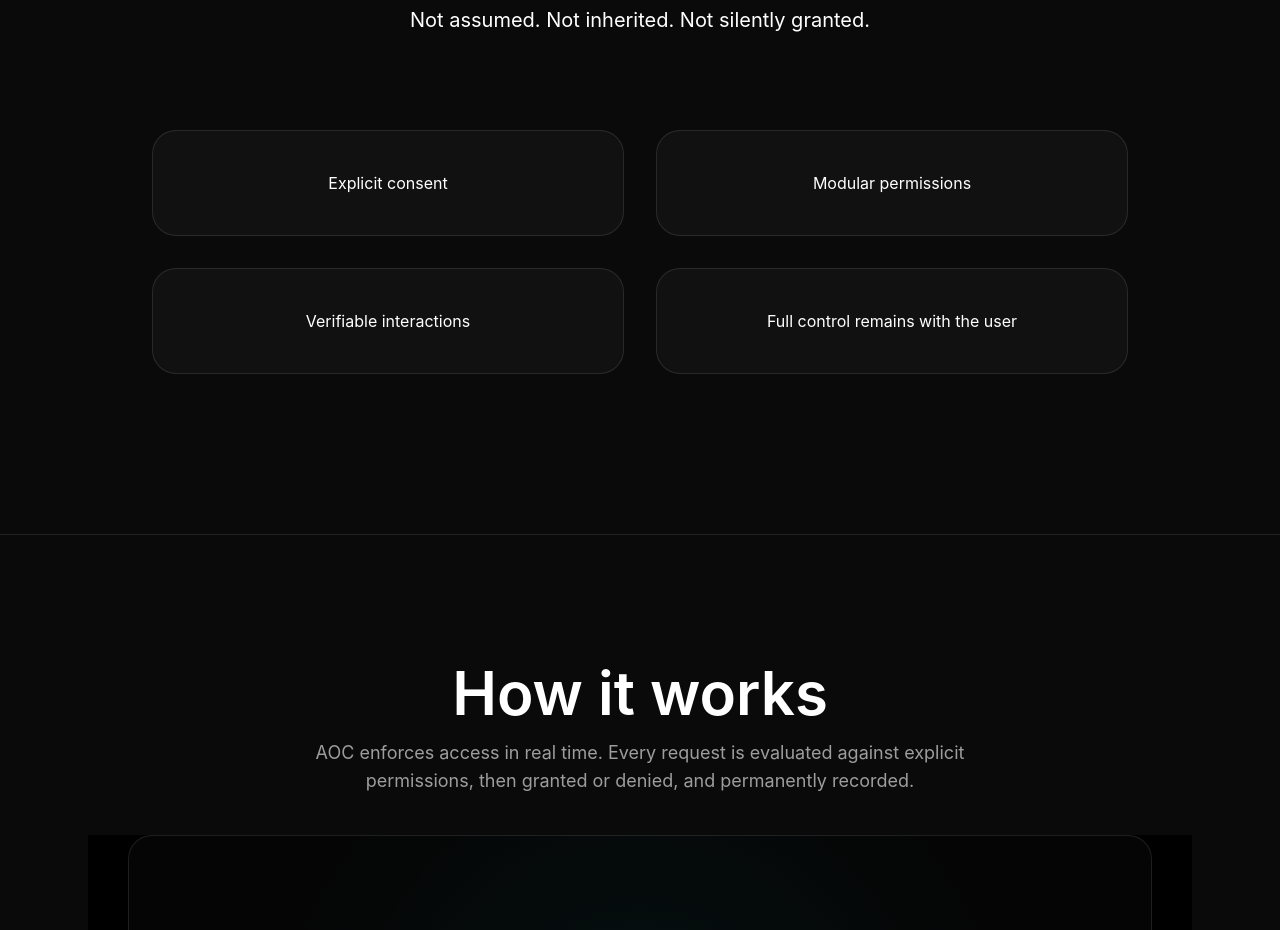
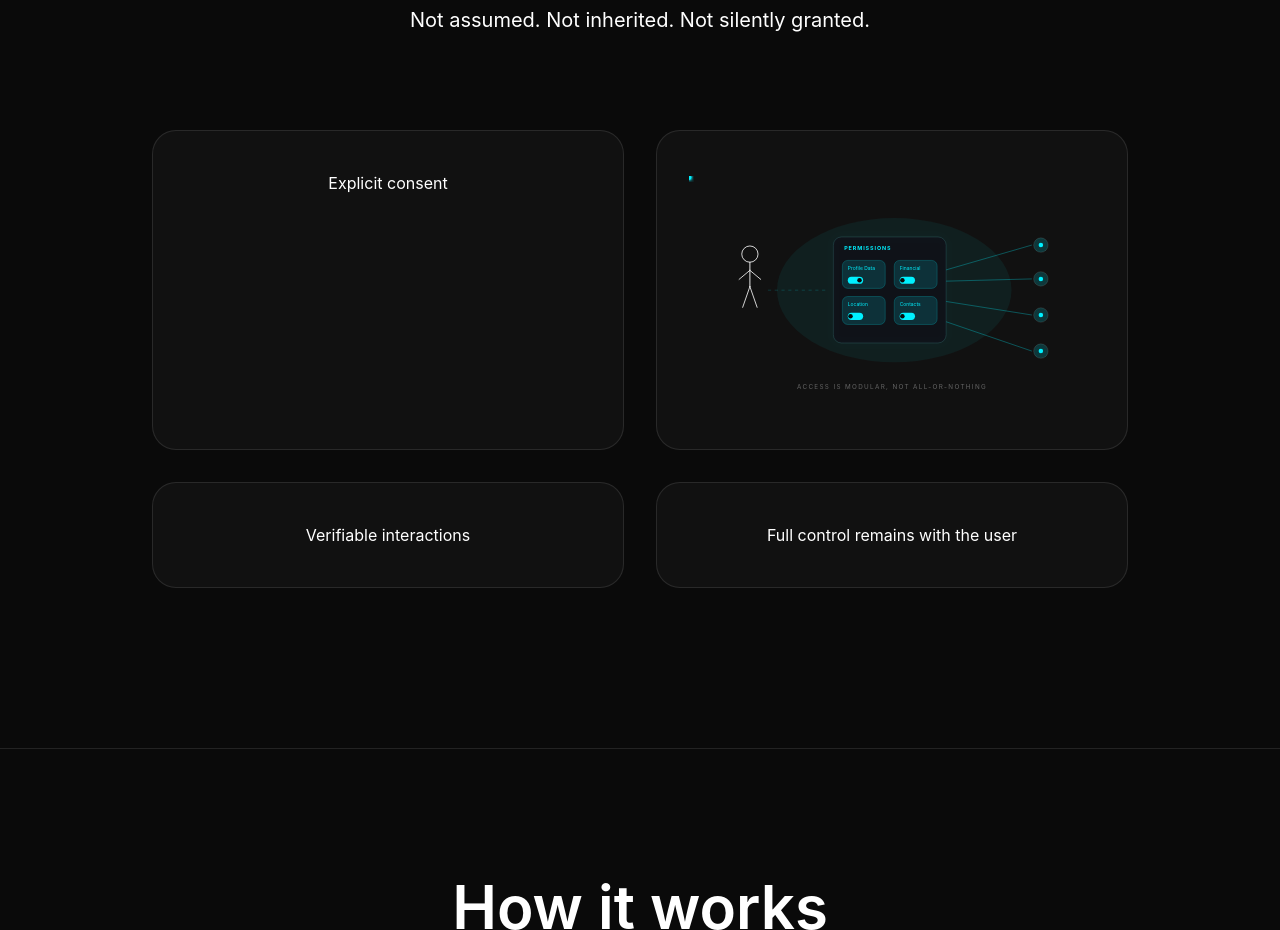
Before and after one commit to Architects-of-Change-Protocol/Architects_of_Change_Protocol, a React (Vite) app in the folder frontend/app/: page / in a window 1280 px wide. Shown: the part 2440-3370 px from the top of the page. Built offline with nearby package versions, Linux system fonts and the light colour scheme.

Commit message:
Add modular permissions solution animation

```diff
--- a/frontend/app/src/landing/AocLandingPage.tsx
+++ b/frontend/app/src/landing/AocLandingPage.tsx
@@ -5,6 +5,7 @@ import { DataPipelineAnimation } from './components/DataPipelineAnimation';
 import { ImplicitConsentAnimation } from './components/ImplicitConsentAnimation';
 import { InvisibleAccessAnimation } from './components/InvisibleAccessAnimation';
 import { BlindTrustAnimation } from './components/BlindTrustAnimation';
+import { ModularPermissionsAnimation } from './components/ModularPermissionsAnimation';
 
 export const renderAocLandingPage = () => {
   return (
@@ -121,9 +122,7 @@ export const renderAocLandingPage = () => {
             <article className="bg-white/[0.03] border border-white/10 rounded-3xl p-10 hover:-translate-y-1 transition">
               Explicit consent
             </article>
-            <article className="bg-white/[0.03] border border-white/10 rounded-3xl p-10 hover:-translate-y-1 transition">
-              Modular permissions
-            </article>
+            <article className="bg-white/[0.03] border border-white/10 rounded-3xl p-8 hover:-translate-y-1 transition flex items-center justify-center min-h-[320px]"><ModularPermissionsAnimation /></article>
             <article className="bg-white/[0.03] border border-white/10 rounded-3xl p-10 hover:-translate-y-1 transition">
               Verifiable interactions
             </article>
--- /dev/null
+++ b/frontend/app/src/landing/components/ModularPermissionsAnimation.tsx
@@ -0,0 +1,207 @@
+export function ModularPermissionsAnimation() {
+  return (
+    <div className="w-full max-w-[470px] aspect-[16/9] flex items-center justify-center">
+      <svg viewBox="0 0 900 500" className="w-full h-full">
+        <defs>
+          <filter id="cyanGlow" x="-50%" y="-50%" width="200%" height="200%">
+            <feGaussianBlur stdDeviation="6" result="blur" />
+            <feMerge>
+              <feMergeNode in="blur" />
+              <feMergeNode in="SourceGraphic" />
+            </feMerge>
+          </filter>
+
+          <filter id="softGlow" x="-50%" y="-50%" width="200%" height="200%">
+            <feGaussianBlur stdDeviation="3" result="blur" />
+            <feMerge>
+              <feMergeNode in="blur" />
+              <feMergeNode in="SourceGraphic" />
+            </feMerge>
+          </filter>
+        </defs>
+
+        <rect width="900" height="500" fill="transparent" />
+
+        {/* ambient halo */}
+        <ellipse cx="455" cy="250" rx="260" ry="160" fill="rgba(0,240,255,0.06)">
+          <animate attributeName="rx" values="250;270;250" dur="4s" repeatCount="indefinite" />
+          <animate attributeName="ry" values="150;168;150" dur="4s" repeatCount="indefinite" />
+          <animate attributeName="opacity" values="0.45;0.75;0.45" dur="4s" repeatCount="indefinite" />
+        </ellipse>
+
+        {/* USER */}
+        <g transform="translate(135,170)" stroke="rgba(255,255,255,0.9)" fill="none">
+          <circle cx="0" cy="0" r="18" strokeWidth="2" />
+          <line x1="0" y1="18" x2="0" y2="72" strokeWidth="2.2" strokeLinecap="round" />
+          <line x1="0" y1="36" x2="-24" y2="56" strokeWidth="2" strokeLinecap="round" />
+          <line x1="0" y1="36" x2="24" y2="56" strokeWidth="2" strokeLinecap="round" />
+          <line x1="0" y1="72" x2="-16" y2="118" strokeWidth="2" strokeLinecap="round" />
+          <line x1="0" y1="72" x2="16" y2="118" strokeWidth="2" strokeLinecap="round" />
+        </g>
+
+        {/* LEFT CONNECTION */}
+        <line
+          x1="175"
+          y1="250"
+          x2="305"
+          y2="250"
+          stroke="rgba(0,240,255,0.18)"
+          strokeWidth="2"
+          strokeDasharray="7 8"
+        />
+
+        <circle r="5" fill="#00f0ff" filter="url(#cyanGlow)">
+          <animateMotion dur="2.2s" repeatCount="indefinite" path="M 175 250 L 305 250" />
+          <animate attributeName="opacity" values="0;1;1;0" dur="2.2s" repeatCount="indefinite" />
+        </circle>
+
+        {/* MAIN PANEL */}
+        <g transform="translate(320,132)">
+          <rect
+            x="0"
+            y="0"
+            width="250"
+            height="235"
+            rx="18"
+            fill="rgba(15,18,24,0.96)"
+            stroke="rgba(255,255,255,0.10)"
+            strokeWidth="1.5"
+          />
+          <rect
+            x="0"
+            y="0"
+            width="250"
+            height="235"
+            rx="18"
+            fill="none"
+            stroke="rgba(0,240,255,0.16)"
+            filter="url(#cyanGlow)"
+          />
+          <text
+            x="24"
+            y="28"
+            fill="#00f0ff"
+            fontSize="12"
+            fontWeight="700"
+            letterSpacing="2"
+          >
+            PERMISSIONS
+          </text>
+
+          {/* TILE 1 */}
+          <g transform="translate(20,52)">
+            <rect x="0" y="0" width="95" height="62" rx="12" fill="rgba(0,240,255,0.14)" stroke="rgba(0,240,255,0.45)">
+              <animate attributeName="fill-opacity" values="0.10;0.18;0.10" dur="4s" repeatCount="indefinite" />
+            </rect>
+            <text x="12" y="22" fill="#00f0ff" fontSize="11">Profile Data</text>
+            <rect x="12" y="36" width="34" height="16" rx="8" fill="#00f0ff" />
+            <circle cx="38" cy="44" r="5" fill="#0a0a0a">
+              <animate attributeName="cx" values="18;18;38;38;38;18" dur="8s" repeatCount="indefinite" />
+            </circle>
+          </g>
+
+          {/* TILE 2 */}
+          <g transform="translate(135,52)">
+            <rect x="0" y="0" width="95" height="62" rx="12" fill="rgba(0,240,255,0.14)" stroke="rgba(0,240,255,0.45)">
+              <animate attributeName="fill-opacity" values="0.10;0.10;0.18;0.10" dur="8s" repeatCount="indefinite" />
+            </rect>
+            <text x="12" y="22" fill="#00f0ff" fontSize="11">Financial</text>
+            <rect x="12" y="36" width="34" height="16" rx="8" fill="#00f0ff" />
+            <circle cx="18" cy="44" r="5" fill="#0a0a0a">
+              <animate attributeName="cx" values="18;18;18;38;38;38;18" dur="8s" repeatCount="indefinite" />
+            </circle>
+          </g>
+
+          {/* TILE 3 */}
+          <g transform="translate(20,132)">
+            <rect x="0" y="0" width="95" height="62" rx="12" fill="rgba(0,240,255,0.14)" stroke="rgba(0,240,255,0.45)">
+              <animate attributeName="fill-opacity" values="0.10;0.10;0.10;0.18;0.10" dur="8s" repeatCount="indefinite" />
+            </rect>
+            <text x="12" y="22" fill="#00f0ff" fontSize="11">Location</text>
+            <rect x="12" y="36" width="34" height="16" rx="8" fill="#00f0ff" />
+            <circle cx="18" cy="44" r="5" fill="#0a0a0a">
+              <animate attributeName="cx" values="18;18;18;18;38;38;18" dur="8s" repeatCount="indefinite" />
+            </circle>
+          </g>
+
+          {/* TILE 4 */}
+          <g transform="translate(135,132)">
+            <rect x="0" y="0" width="95" height="62" rx="12" fill="rgba(0,240,255,0.14)" stroke="rgba(0,240,255,0.45)">
+              <animate attributeName="fill-opacity" values="0.10;0.10;0.10;0.10;0.18;0.10" dur="8s" repeatCount="indefinite" />
+            </rect>
+            <text x="12" y="22" fill="#00f0ff" fontSize="11">Contacts</text>
+            <rect x="12" y="36" width="34" height="16" rx="8" fill="#00f0ff" />
+            <circle cx="18" cy="44" r="5" fill="#0a0a0a">
+              <animate attributeName="cx" values="18;18;18;18;18;38;18" dur="8s" repeatCount="indefinite" />
+            </circle>
+          </g>
+        </g>
+
+        {/* RIGHT SIDE CONNECTION LINES */}
+        <line x1="570" y1="205" x2="760" y2="150" stroke="rgba(0,240,255,0.42)" strokeWidth="1.6" />
+        <line x1="570" y1="230" x2="760" y2="225" stroke="rgba(0,240,255,0.42)" strokeWidth="1.6" />
+        <line x1="570" y1="275" x2="760" y2="305" stroke="rgba(0,240,255,0.42)" strokeWidth="1.6" />
+        <line x1="570" y1="320" x2="760" y2="385" stroke="rgba(0,240,255,0.42)" strokeWidth="1.6" />
+
+        {/* TRAVELING PULSES */}
+        <circle r="4" fill="#00f0ff" filter="url(#softGlow)">
+          <animateMotion dur="8s" repeatCount="indefinite" path="M 570 205 L 760 150" />
+          <animate attributeName="opacity" values="0;1;0;0;0;0" dur="8s" repeatCount="indefinite" />
+        </circle>
+        <circle r="4" fill="#00f0ff" filter="url(#softGlow)">
+          <animateMotion dur="8s" repeatCount="indefinite" path="M 570 230 L 760 225" />
+          <animate attributeName="opacity" values="0;0;1;0;0;0" dur="8s" repeatCount="indefinite" />
+        </circle>
+        <circle r="4" fill="#00f0ff" filter="url(#softGlow)">
+          <animateMotion dur="8s" repeatCount="indefinite" path="M 570 275 L 760 305" />
+          <animate attributeName="opacity" values="0;0;0;1;0;0" dur="8s" repeatCount="indefinite" />
+        </circle>
+        <circle r="4" fill="#00f0ff" filter="url(#softGlow)">
+          <animateMotion dur="8s" repeatCount="indefinite" path="M 570 320 L 760 385" />
+          <animate attributeName="opacity" values="0;0;0;0;1;0" dur="8s" repeatCount="indefinite" />
+        </circle>
+
+        {/* DESTINATION NODES */}
+        <g transform="translate(780,150)">
+          <circle cx="0" cy="0" r="16" fill="rgba(0,240,255,0.18)" stroke="rgba(255,255,255,0.22)" />
+          <circle cx="0" cy="0" r="5" fill="#00f0ff">
+            <animate attributeName="opacity" values="0;1;0;0;0;0" dur="8s" repeatCount="indefinite" />
+          </circle>
+        </g>
+
+        <g transform="translate(780,225)">
+          <circle cx="0" cy="0" r="16" fill="rgba(0,240,255,0.18)" stroke="rgba(255,255,255,0.22)" />
+          <circle cx="0" cy="0" r="5" fill="#00f0ff">
+            <animate attributeName="opacity" values="0;0;1;0;0;0" dur="8s" repeatCount="indefinite" />
+          </circle>
+        </g>
+
+        <g transform="translate(780,305)">
+          <circle cx="0" cy="0" r="16" fill="rgba(0,240,255,0.18)" stroke="rgba(255,255,255,0.22)" />
+          <circle cx="0" cy="0" r="5" fill="#00f0ff">
+            <animate attributeName="opacity" values="0;0;0;1;0;0" dur="8s" repeatCount="indefinite" />
+          </circle>
+        </g>
+
+        <g transform="translate(780,385)">
+          <circle cx="0" cy="0" r="16" fill="rgba(0,240,255,0.18)" stroke="rgba(255,255,255,0.22)" />
+          <circle cx="0" cy="0" r="5" fill="#00f0ff">
+            <animate attributeName="opacity" values="0;0;0;0;1;0" dur="8s" repeatCount="indefinite" />
+          </circle>
+        </g>
+
+        {/* LABEL */}
+        <text
+          x="450"
+          y="468"
+          textAnchor="middle"
+          fill="rgba(255,255,255,0.35)"
+          fontSize="14"
+          letterSpacing="3"
+        >
+          ACCESS IS MODULAR, NOT ALL-OR-NOTHING
+        </text>
+      </svg>
+    </div>
+  );
+}
```
